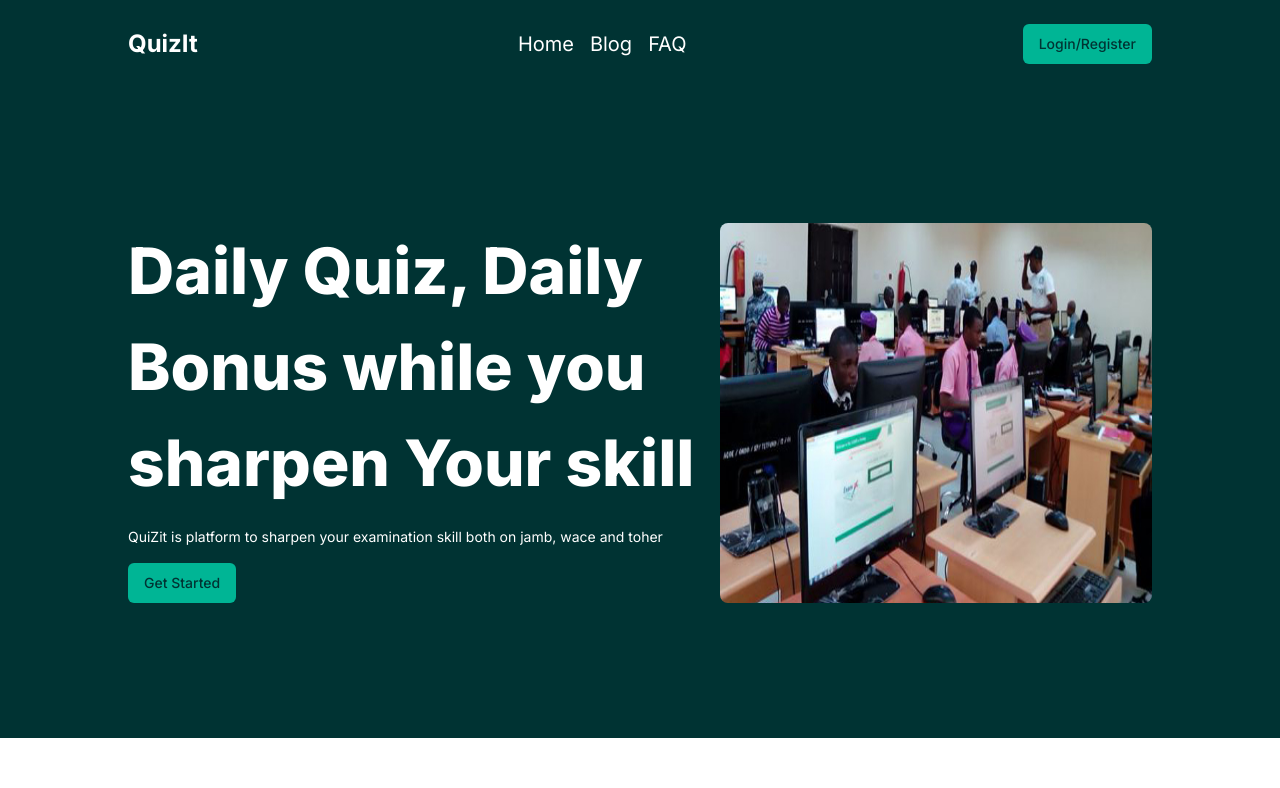
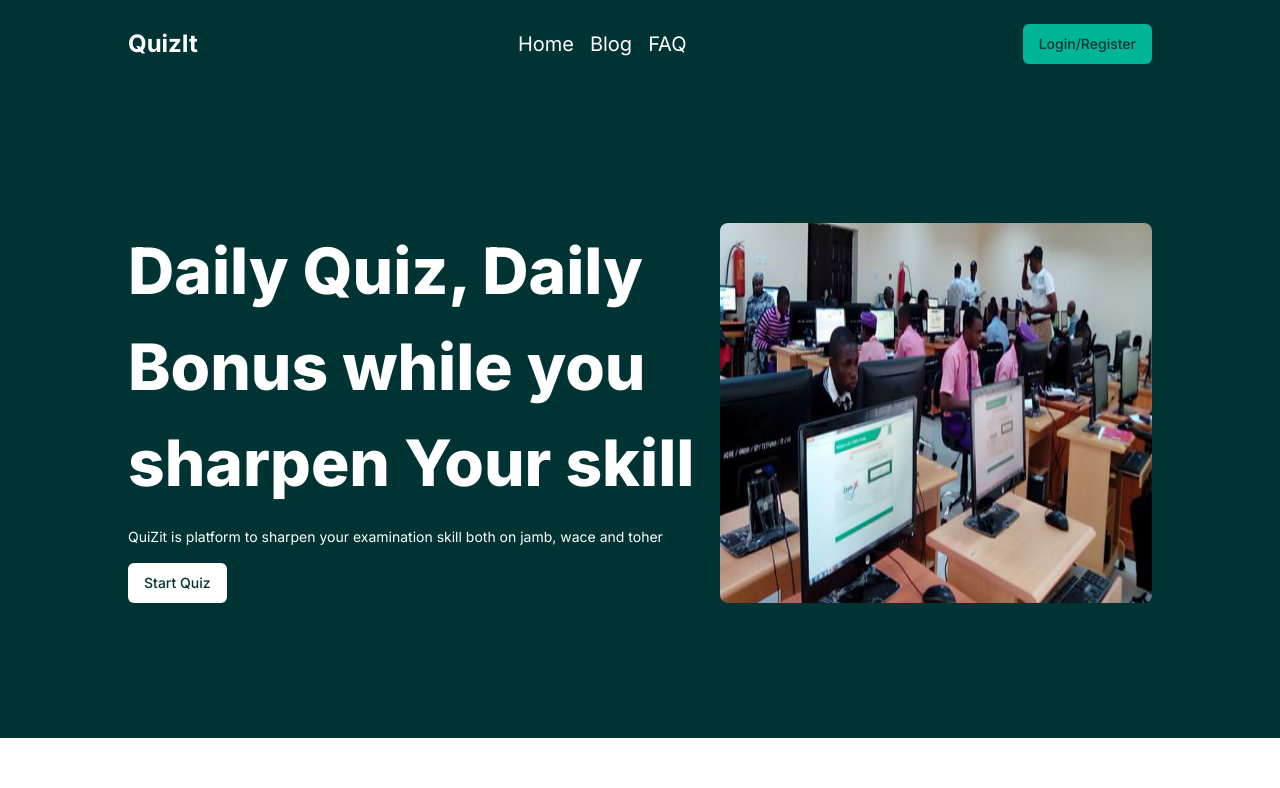
Before and after one commit to Abdulzeez403/quizit, a Next.js app: page / in a window 1280 px wide. Shown: the top 788 px of the page. Built offline with nearby package versions, Linux system fonts and the light colour scheme.

Commit message:
pushing latest update

```diff
--- a/app/home/components/herosecton.tsx
+++ b/app/home/components/herosecton.tsx
@@ -37,9 +37,9 @@ export const Herosecton = ({ handleOpenModal }: IProps) => {
 
                             {
                                 userCookie?._id ? (<Link href="/quiz">
-                                    <Button className='bg-customSecondary text-customPrimary hover:bg-slate-300'>Get Started</Button>
+                                    <Button className='bg-white text-customPrimary hover:bg-slate-300'>Start Quiz</Button>
                                 </Link>) : (
-                                    <Button className='bg-customSecondary text-customPrimary hover:bg-slate-300' onClick={handleOpenModal}>Get Started</Button>
+                                    <Button className='bg-white text-customPrimary hover:bg-slate-300' onClick={handleOpenModal}>Start Quiz</Button>
                                 )
                             }
 
```
